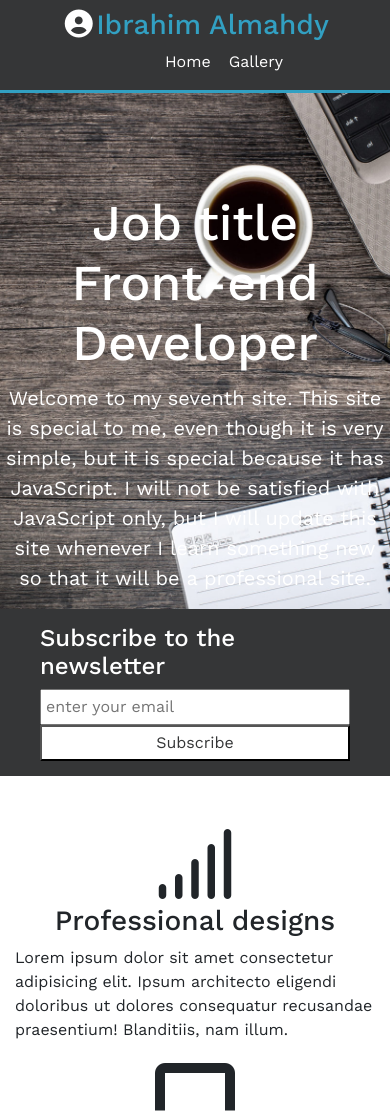
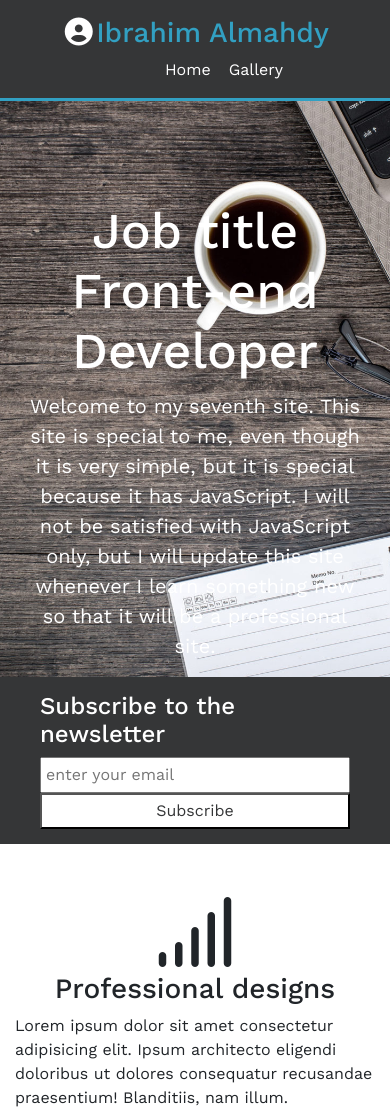
Before and after one commit to Ibrahim-Almahdy/PersonalWebsite, a plain HTML site: page index.html in a window 390 px wide. Shown: the top 1113 px of the page. Drawn offline with nearby package versions, Linux system fonts and the light colour scheme.

Commit message:
add bootstrap styles

```diff
--- a/CSS/style.css
+++ b/CSS/style.css
@@ -134,3 +134,9 @@ footer {
     flex-direction: column;
   }
 }
+
+@media (max-width: 390px) {
+  #header {
+    padding: 0 20px;
+  }
+}
--- a/index.html
+++ b/index.html
@@ -12,7 +12,7 @@
   <link rel="stylesheet" href="CSS/style.css">
 </head>
 <body>
-  <section id="header" class="pt-2">
+  <section id="header" class="pt-3">
     <div id="branding">
       <h1>
         <a href="index.html"><i class="fa-solid fa-circle-user">
@@ -30,7 +30,7 @@
 
   <section id="showcase">
     <h1>Job title <br> Front-end Developer</h1>
-    <p>Welcome to my seventh site. This site is special to me,
+    <p class="px-sm-0 px-4">Welcome to my seventh site. This site is special to me,
        even though it is very simple,
        but it is special because it has JavaScript.
         I will not be satisfied with JavaScript only,
```
